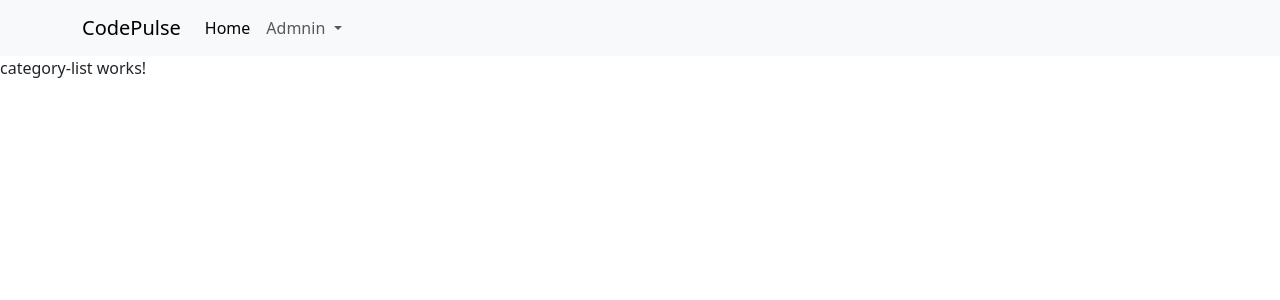
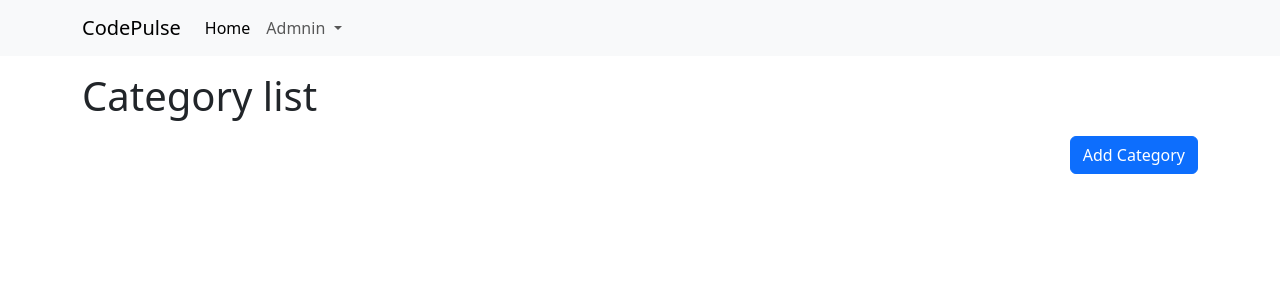
Before and after one commit to leinadbus/FullStackBlog, an Angular app in the folder UI/codepulse/: page /admin/categories in a window 1280 px wide. Shown: the top 300 px of the page. Built offline with nearby package versions, Linux system fonts and the light colour scheme.

Commit message:
Added Bootstrap list-component code

```diff
--- a/UI/codepulse/src/app/Features/Category/category-list/category-list.component.html
+++ b/UI/codepulse/src/app/Features/Category/category-list/category-list.component.html
@@ -1 +1,8 @@
-<p>category-list works!</p>
+<div class="container">
+    <h1 class="mt-3">Category list</h1>
+
+<div class="d-flex justify-content-end mt-3">
+    <a class="btn btn-primary" [routerLink]="['/admin/categories/add']">Add Category</a>
+</div>
+
+</div>
```
